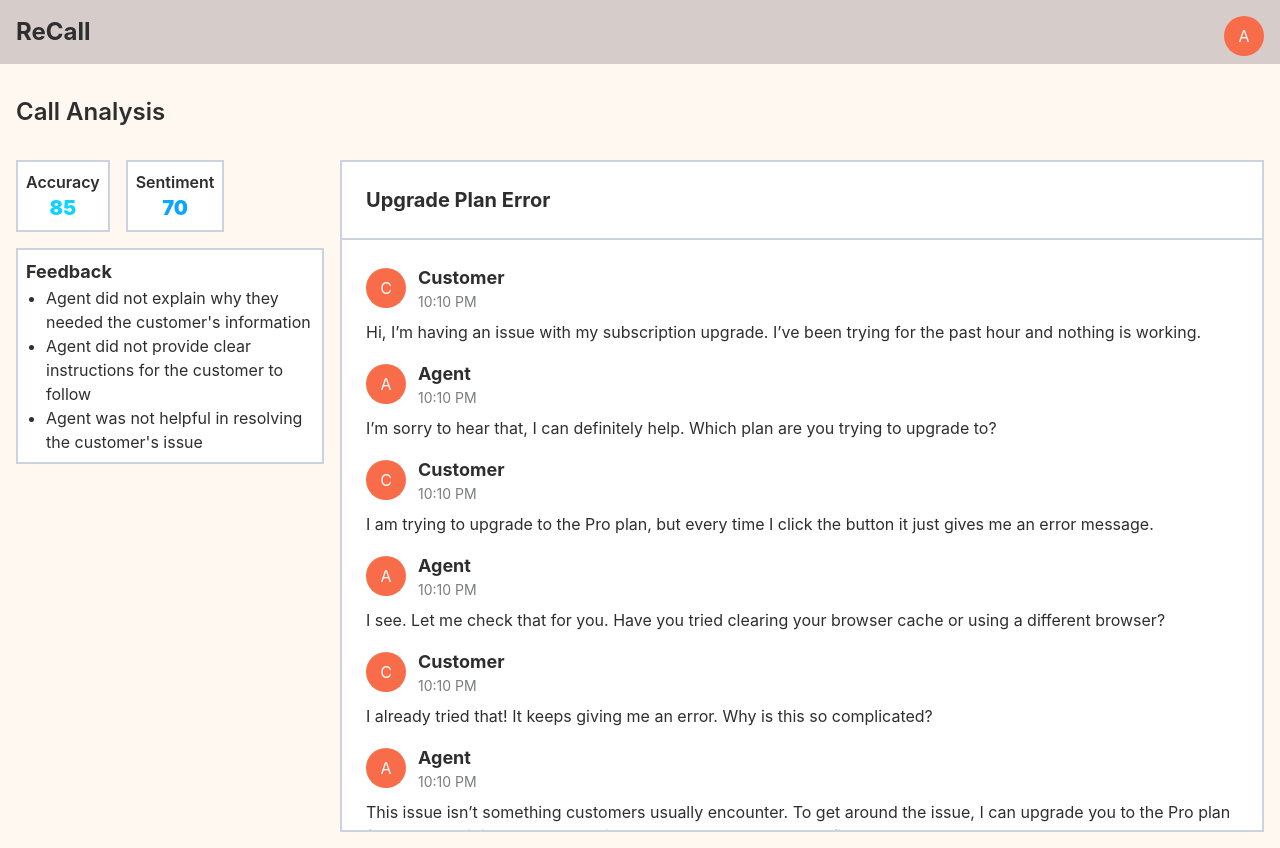
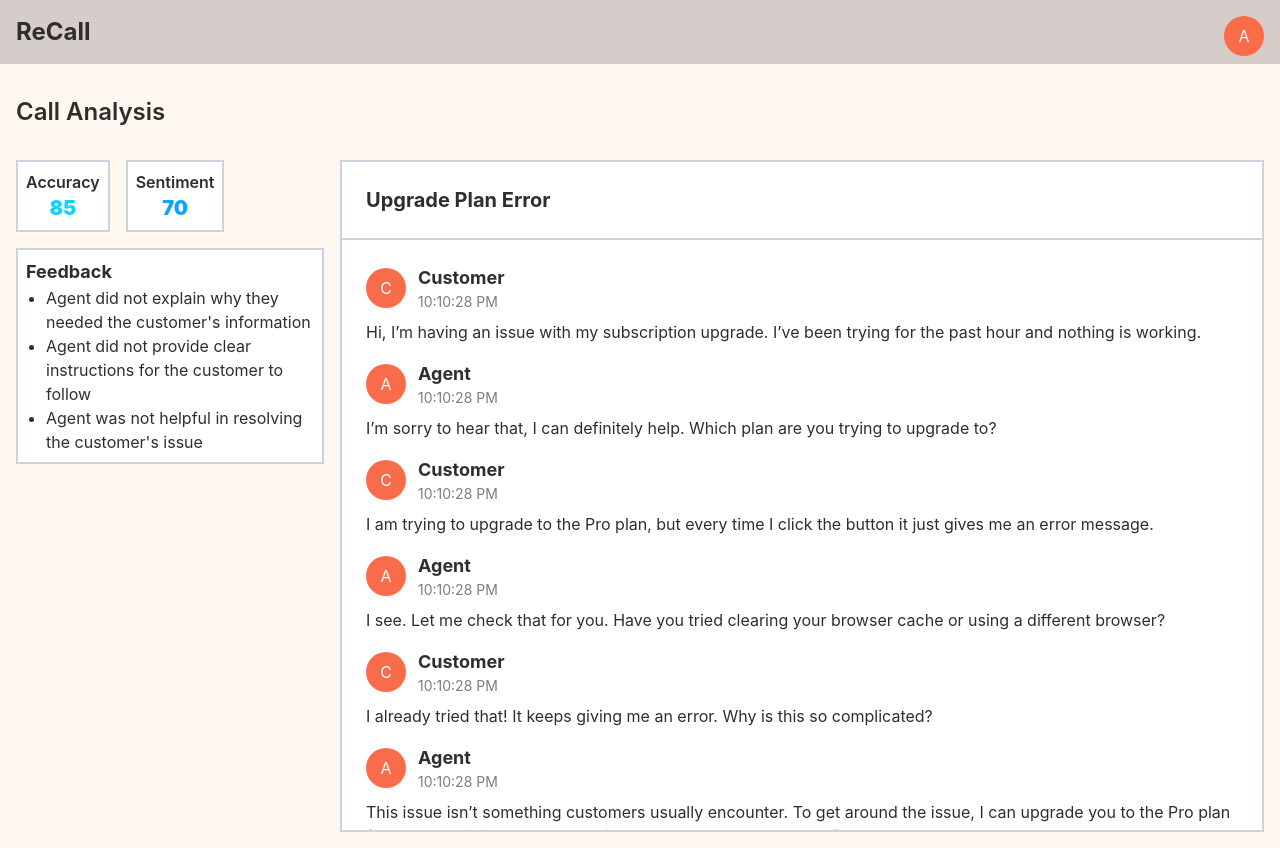
Before and after one commit to HarryXu497/CSC207-FTL, a React (Vite) app in the folder packages/web/: page / in a window 1280 px wide. Built offline with nearby package versions, Linux system fonts and the light colour scheme.

Commit message:
feat: fix message time formatting

```diff
--- a/packages/web/src/components/Message.tsx
+++ b/packages/web/src/components/Message.tsx
@@ -15,7 +15,7 @@ export default function Message({className = "", name, time, content}: MessagePr
                 <ProfileIcon name = {name} />
                 <div>
                     <p className = "text-lg font-bold">{name}</p>
-                    <p className = "text-sm text-secondary">{time.toLocaleTimeString([], {hour: '2-digit', minute: '2-digit'})}</p>
+                    <p className = "text-sm text-secondary">{time.toLocaleTimeString([], {hour: '2-digit', minute: '2-digit', second: '2-digit'})}</p>
                 </div>
             </div>
             <div className="messageContent">
```
